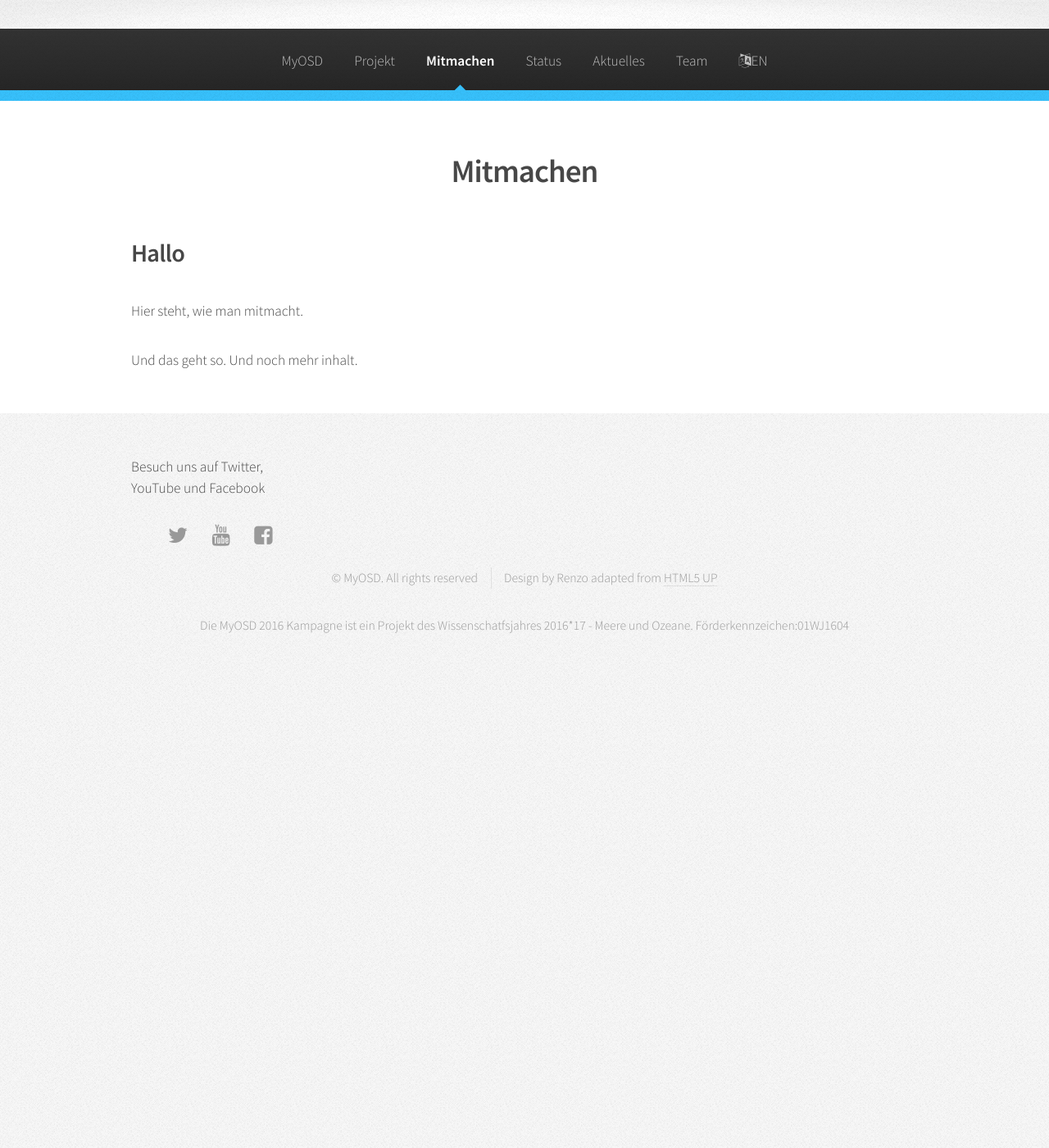
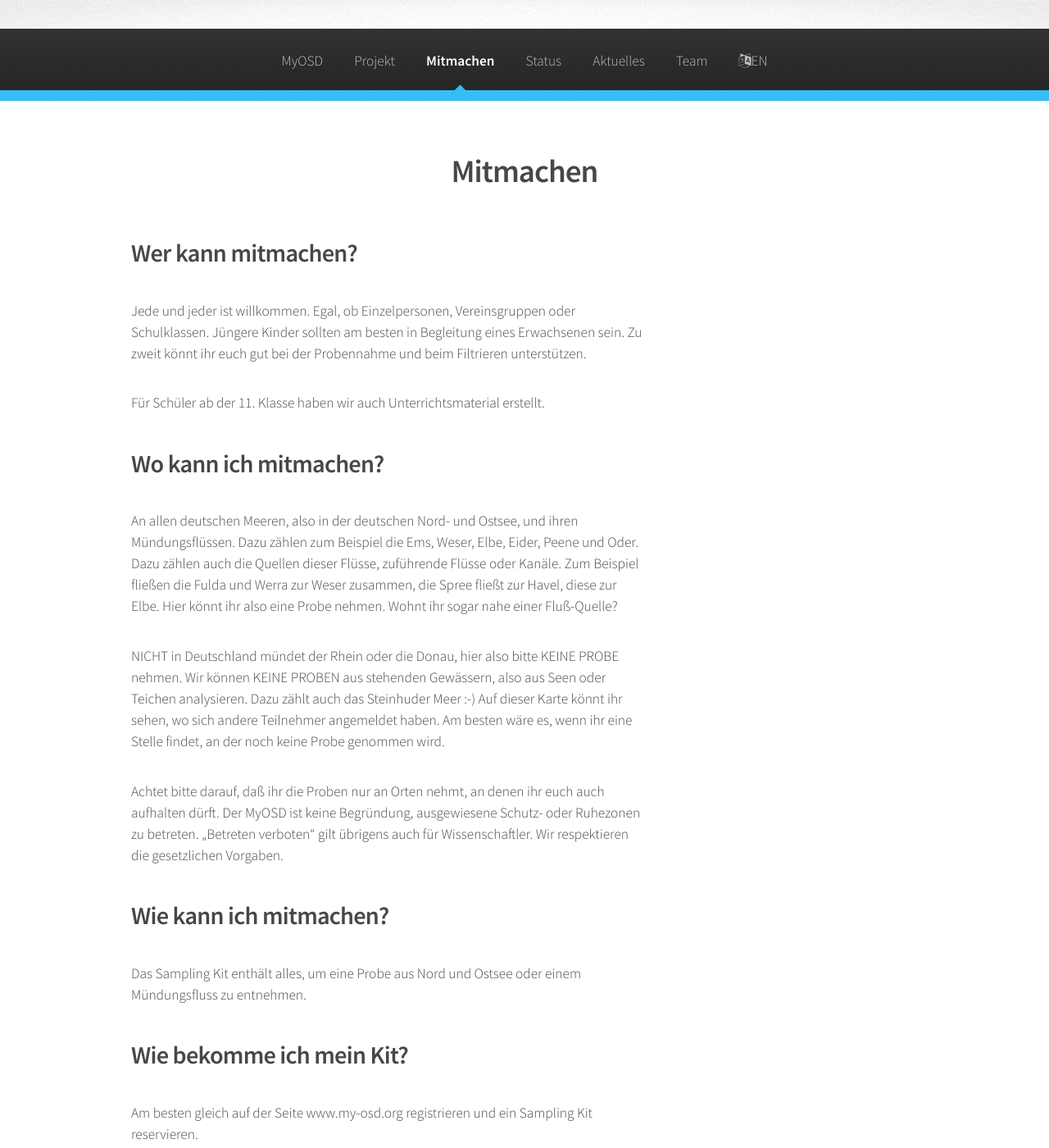
Before and after one commit to myosd/myosd.github.io, a Jekyll site: the page built from mitmachen/index.md, in a window 1280 px wide and 1400 px high. Shown: the whole window at 82% size. Built offline with Jekyll 4.4.1, drawn with Linux system fonts in a browser that asks for light colours.

Commit message:
Text fürs Mitmachen

```diff
--- a/mitmachen/index.md
+++ b/mitmachen/index.md
@@ -5,11 +5,25 @@ published: true
 ---
 
 
-## Hallo
 
+## Wer kann mitmachen?
 
+Jede und jeder ist willkommen. Egal, ob Einzelpersonen, Vereinsgruppen oder Schulklassen. Jüngere Kinder sollten am besten in Begleitung eines Erwachsenen sein. Zu zweit könnt ihr euch gut bei der Probennahme und beim Filtrieren unterstützen.
 
-Hier steht, wie man mitmacht.
+Für Schüler ab der 11. Klasse haben wir auch Unterrichtsmaterial erstellt.
 
-Und das geht so.
-Und noch mehr inhalt.
+## Wo kann ich mitmachen?
+An allen deutschen Meeren, also in der deutschen Nord- und Ostsee, und ihren Mündungsflüssen. Dazu zählen zum Beispiel die Ems, Weser, Elbe, Eider, Peene und Oder. Dazu zählen auch die Quellen dieser Flüsse, zuführende Flüsse oder Kanäle. Zum Beispiel fließen die Fulda und Werra zur Weser zusammen, die Spree fließt zur Havel, diese zur Elbe. Hier könnt ihr also eine Probe nehmen. Wohnt ihr sogar nahe einer Fluß-Quelle?
+
+NICHT in Deutschland mündet der Rhein oder die Donau, hier also bitte KEINE PROBE nehmen. Wir können KEINE PROBEN aus stehenden Gewässern, also aus Seen oder Teichen analysieren. Dazu zählt auch das Steinhuder Meer :-)
+Auf dieser Karte könnt ihr sehen, wo sich andere Teilnehmer angemeldet haben. Am besten wäre es, wenn ihr eine Stelle findet, an der noch keine Probe genommen wird.
+
+Achtet bitte darauf, daß ihr die Proben nur an Orten nehmt, an denen ihr euch auch aufhalten dürft. Der MyOSD ist keine Begründung, ausgewiesene Schutz- oder Ruhezonen zu betreten. „Betreten verboten“ gilt übrigens auch für Wissenschaftler. Wir respektieren die gesetzlichen Vorgaben.
+
+## Wie kann ich mitmachen?
+Das Sampling Kit enthält alles, um eine Probe aus Nord und
+Ostsee oder einem Mündungsfluss zu entnehmen.
+
+## Wie bekomme ich mein Kit?
+Am besten gleich auf der Seite www.my-osd.org
+registrieren und ein Sampling Kit reservieren.
```
